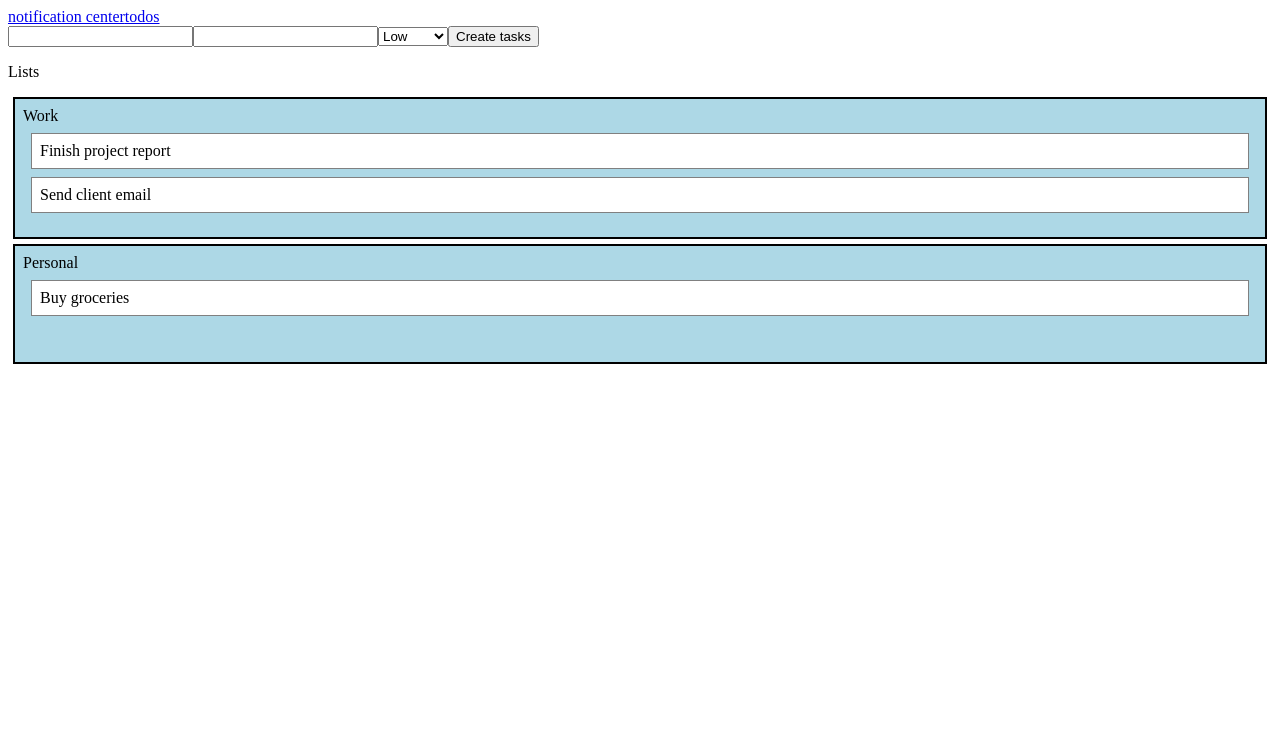
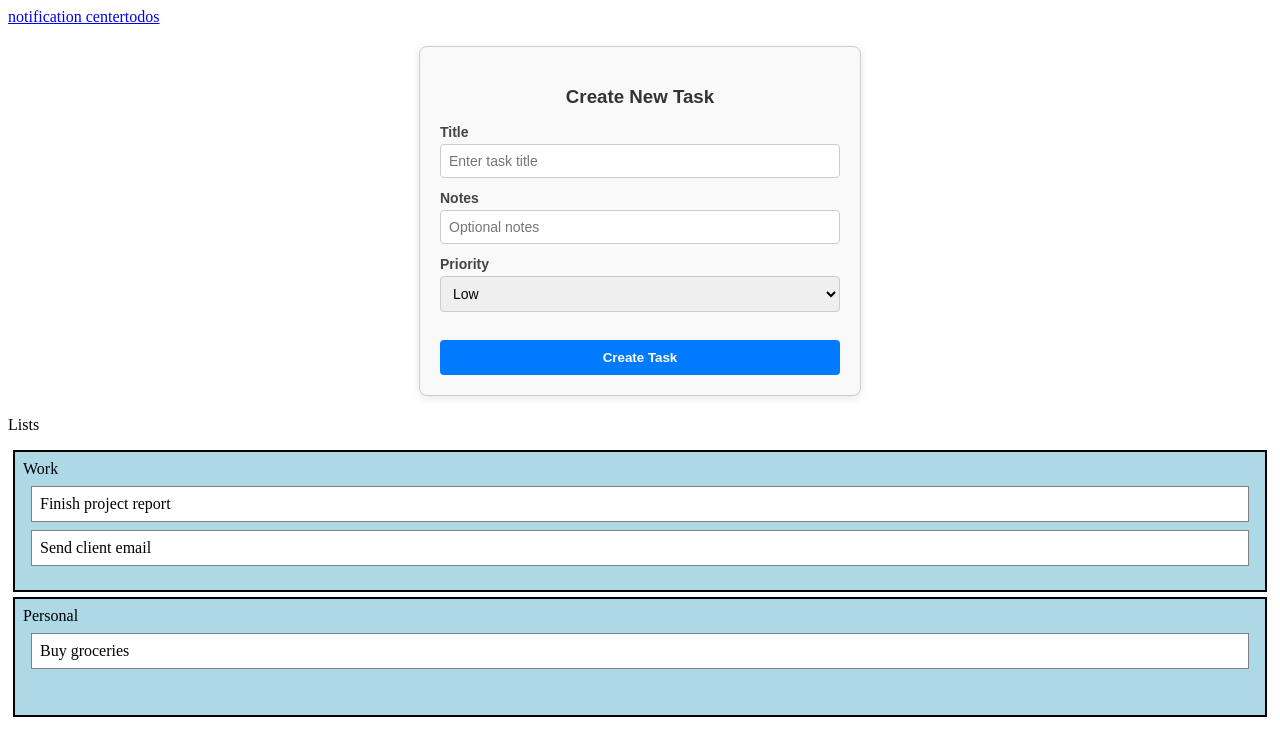
Before and after one commit to adarshbyte/react, a React (Vite) app: page /todo in a window 1280 px wide. Shown: the top 756 px of the page. Built offline with nearby package versions, Linux system fonts and the light colour scheme.

Commit message:
feat: drag and drop

```diff
--- a/src/pages/todo/Form.tsx
+++ b/src/pages/todo/Form.tsx
@@ -1,42 +1,140 @@
 import React from 'react';
 import { Action, ActionTypes, Task } from '../../types/todos.types';
 
-type props = {
-    setAppState: React.Dispatch<Action>
-}
-const Form = ({setAppState}:props)=>{
-    const initialState:Task = {
-        id:"",
-        title:"",
-        notes:"",
-        createdAt:"",
-        updatedAt:"",
-        completed:false,
-        priority:"low"
+type Props = {
+  setAppState: React.Dispatch<Action>;
+};
+
+const Form = ({ setAppState }: Props) => {
+  const initialState: Task = {
+    id: '',
+    title: '',
+    notes: '',
+    createdAt: '',
+    updatedAt: '',
+    completed: false,
+    priority: 'low',
+  };
+
+  const [error, setError] = React.useState('');
+  const [formState, setFormState] = React.useState<Task>(initialState);
+
+  const handleChange = (
+    e: React.ChangeEvent<HTMLInputElement | HTMLSelectElement>
+  ) => {
+    setFormState((prev) => ({
+      ...prev,
+      [e.target.id]: e.target.value,
+    }));
+  };
+
+  const handleSubmit = () => {
+    if (!formState.title) {
+      setError('Please fill in the required fields');
+      return;
     }
-    const [error,setError]=React.useState('');
-    const [formState,setFormState]=React.useState<Task>(initialState)
-    const handleChange = (e:React.ChangeEvent<HTMLInputElement | HTMLSelectElement>)=>{
-        console.log(e.target.value,"e.target.value");
-        setFormState(prev=>{
-            return {...prev,[e.target.id]:e.target.value}
-        })
-    }
-    const handleSubmit = ()=>{
-        if(!formState.title){
-            setError('please fill required entries')
-        }
-        setAppState({type:ActionTypes.ADD_TASK,payload:formState});
-    }
-    return <div>
-        <input type='text' id="title" value={formState.title} onChange={handleChange}/>
-        <input type="notes" id="notes" value={formState.notes} onChange={handleChange}/>
-        <select onChange={handleChange} id="priority" value={formState.priority}>
-            <option value="low">Low</option>
-            <option value="med">Medium</option>
-            <option value="high">High</option>
-        </select>
-        <button onClick={handleSubmit} type="button">Create tasks</button>
+    setError('');
+    setAppState({ type: ActionTypes.ADD_TASK, payload: formState });
+    setFormState(initialState); // reset form after submission
+  };
+
+  return (
+    <div
+      style={{
+        maxWidth: '400px',
+        margin: '20px auto',
+        padding: '20px',
+        border: '1px solid #ccc',
+        borderRadius: '8px',
+        boxShadow: '0 2px 8px rgba(0, 0, 0, 0.1)',
+        backgroundColor: '#f9f9f9',
+        fontFamily: 'Arial, sans-serif',
+      }}
+    >
+      <h3 style={{ marginBottom: '16px', color: '#333' }}>Create New Task</h3>
+
+      {error && (
+        <div
+          style={{
+            color: 'red',
+            marginBottom: '12px',
+            fontSize: '14px',
+          }}
+        >
+          {error}
+        </div>
+      )}
+
+      <label style={labelStyle}>Title</label>
+      <input
+        type='text'
+        id='title'
+        value={formState.title}
+        onChange={handleChange}
+        style={inputStyle}
+        placeholder="Enter task title"
+      />
+
+      <label style={labelStyle}>Notes</label>
+      <input
+        type='text'
+        id='notes'
+        value={formState.notes}
+        onChange={handleChange}
+        style={inputStyle}
+        placeholder="Optional notes"
+      />
+
+      <label style={labelStyle}>Priority</label>
+      <select
+        id='priority'
+        value={formState.priority}
+        onChange={handleChange}
+        style={inputStyle}
+      >
+        <option value='low'>Low</option>
+        <option value='med'>Medium</option>
+        <option value='high'>High</option>
+      </select>
+
+      <button
+        onClick={handleSubmit}
+        type='button'
+        style={{
+          marginTop: '16px',
+          width: '100%',
+          padding: '10px',
+          backgroundColor: '#007bff',
+          color: '#fff',
+          border: 'none',
+          borderRadius: '4px',
+          fontWeight: 'bold',
+          cursor: 'pointer',
+        }}
+      >
+        Create Task
+      </button>
     </div>
-}
+  );
+};
+
+// ✅ Shared Styles
+const inputStyle: React.CSSProperties = {
+  width: '100%',
+  padding: '8px',
+  marginBottom: '12px',
+  borderRadius: '4px',
+  border: '1px solid #ccc',
+  fontSize: '14px',
+  boxSizing: 'border-box',
+};
+
+const labelStyle: React.CSSProperties = {
+  display: 'block',
+  marginBottom: '4px',
+  fontSize: '14px',
+  fontWeight: 'bold',
+  color: '#444',
+};
+
 export default Form;
```
